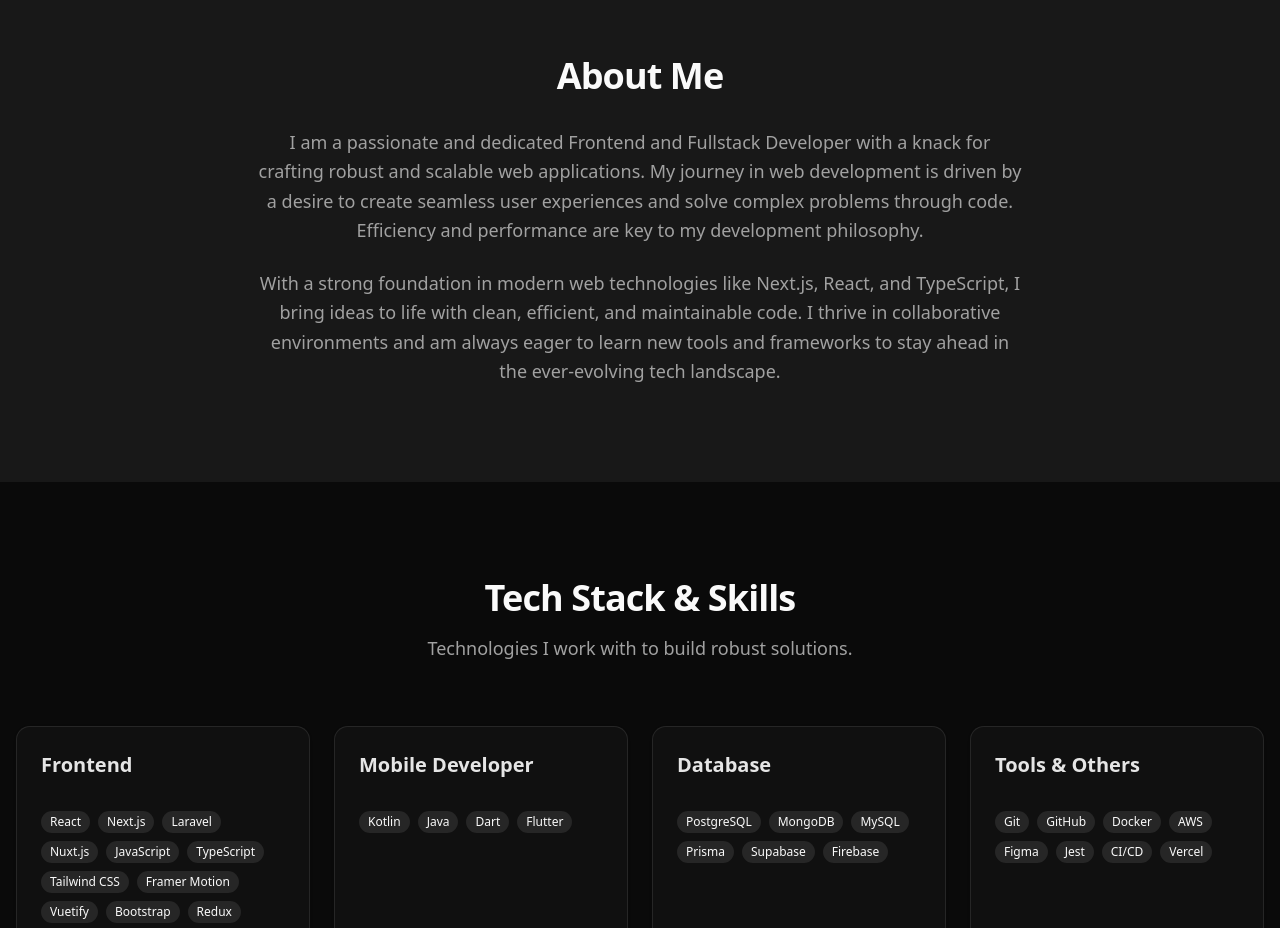
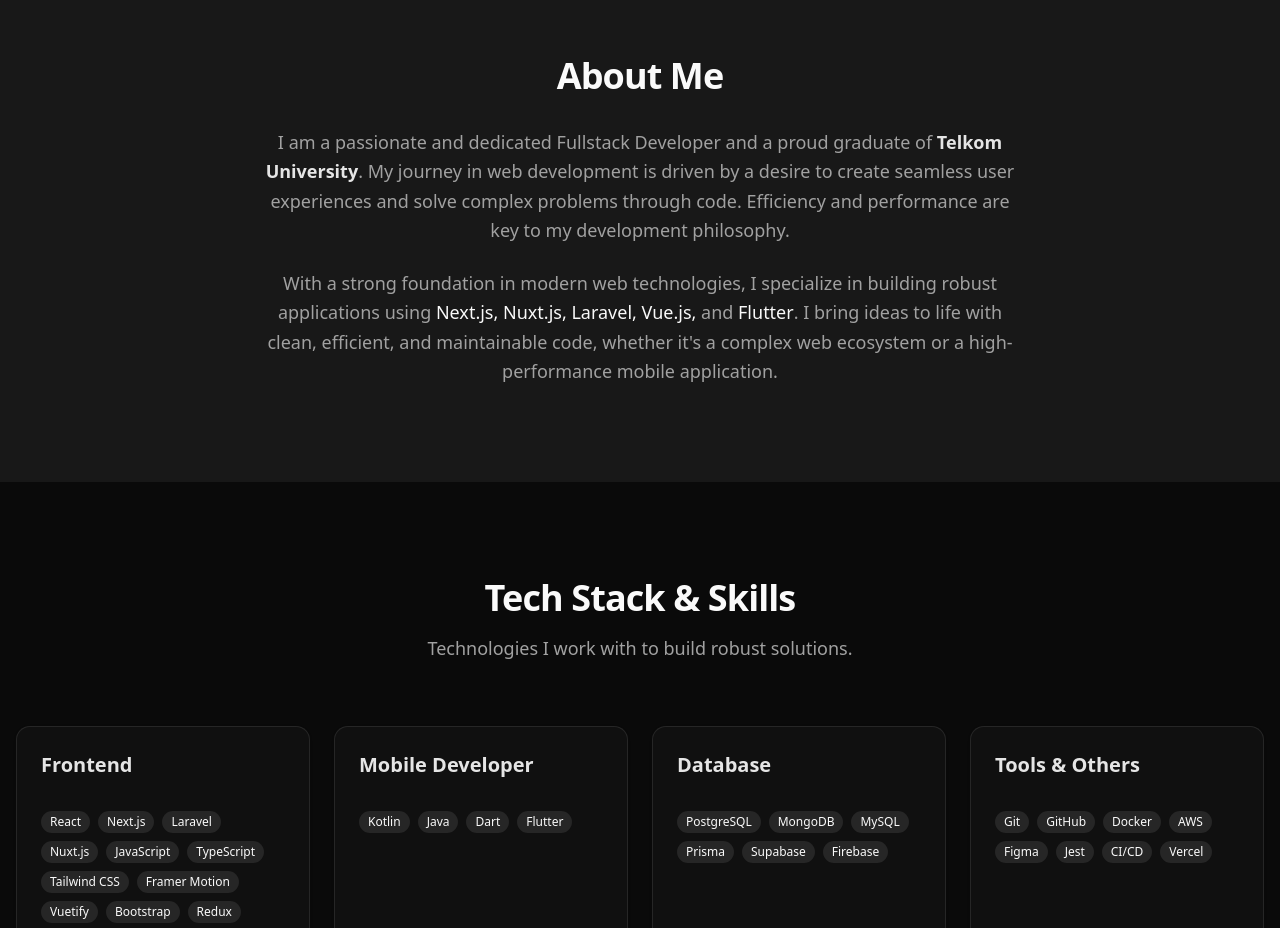
Before and after one commit to Xvfikri/myportfolio, a Next.js app: page / in a window 1280 px wide. Shown: the part 840-1768 px from the top of the page. Built offline with nearby package versions, Linux system fonts and the light colour scheme.

Commit message:
feat(bio): update about me section with education and major skills

```diff
--- a/components/sections/about.tsx
+++ b/components/sections/about.tsx
@@ -16,13 +16,14 @@
                     <h2 className="text-3xl font-bold tracking-tight mb-8 sm:text-4xl">About Me</h2>
                     <div className="text-lg text-muted-foreground space-y-6 leading-relaxed">
                         <p>
-                            I am a passionate and dedicated Frontend and Fullstack Developer with a knack for crafting robust and scalable web applications.
+                            I am a passionate and dedicated Fullstack Developer and a proud graduate of <span className="text-primary font-semibold">Telkom University</span>.
                             My journey in web development is driven by a desire to create seamless user experiences and solve complex problems through code.
                             Efficiency and performance are key to my development philosophy.
                         </p>
                         <p>
-                            With a strong foundation in modern web technologies like Next.js, React, and TypeScript, I bring ideas to life with clean, efficient, and maintainable code.
-                            I thrive in collaborative environments and am always eager to learn new tools and frameworks to stay ahead in the ever-evolving tech landscape.
+                            With a strong foundation in modern web technologies, I specialize in building robust applications using
+                            <span className="text-foreground font-medium"> Next.js, Nuxt.js, Laravel, Vue.js,</span> and <span className="text-foreground font-medium">Flutter</span>.
+                            I bring ideas to life with clean, efficient, and maintainable code, whether it&apos;s a complex web ecosystem or a high-performance mobile application.
                         </p>
                     </div>
                 </motion.div>
```
